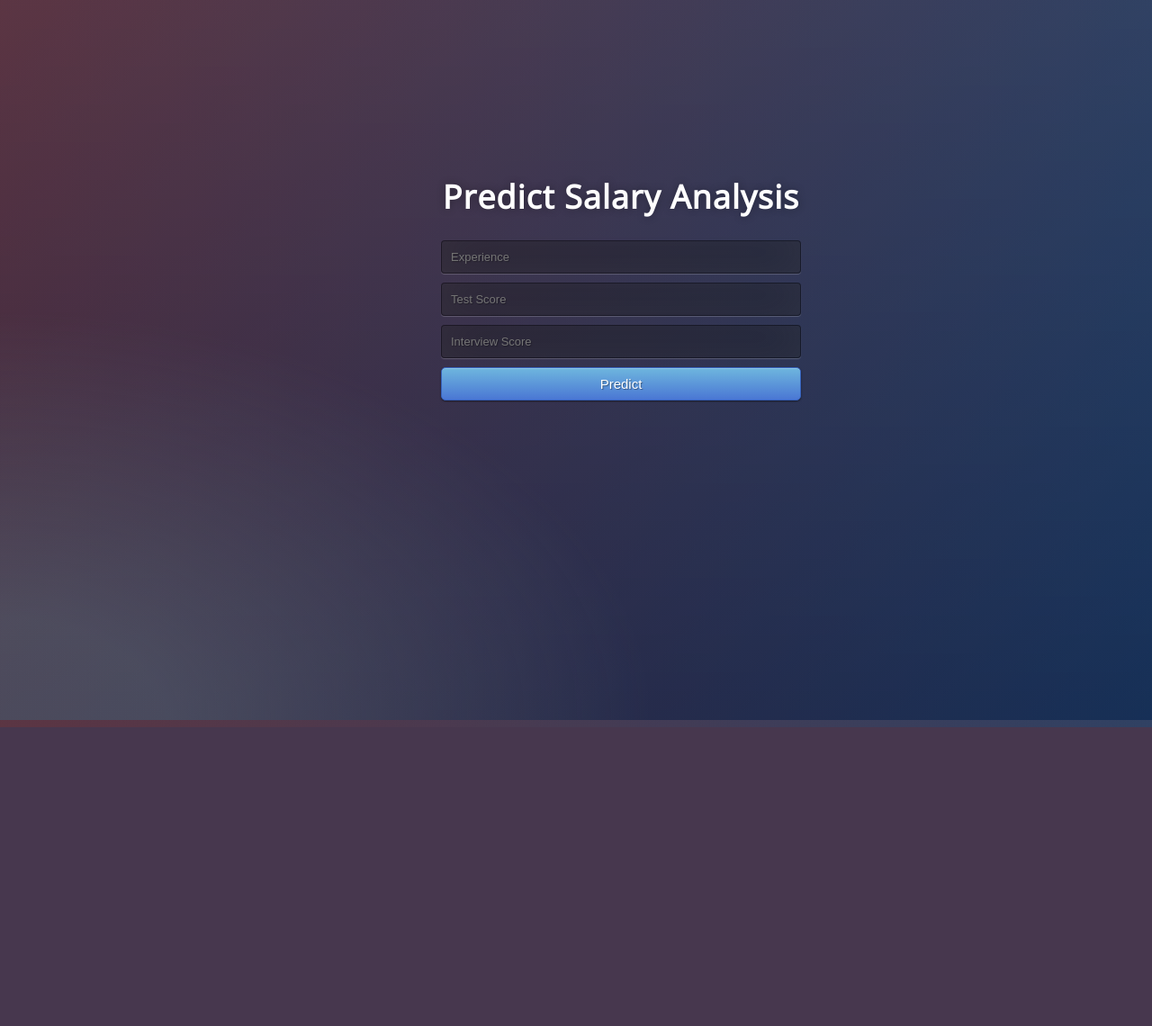
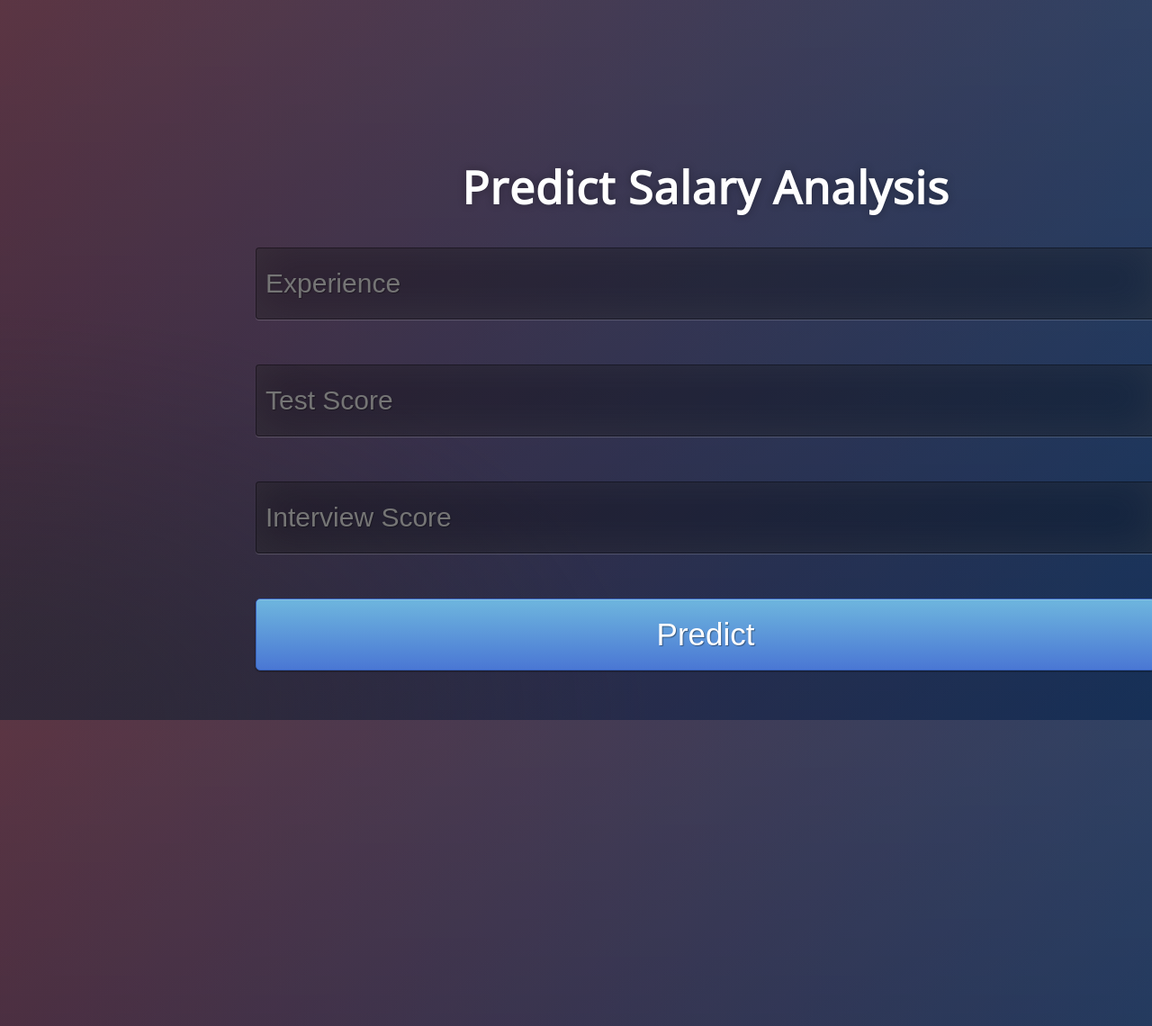
Before and after one commit to Kishanbhadoriya007/salary-model, a Flask app: page / in a window 1280 px wide. Shown: the whole page at 90% size. Before the commit the page ends 808 px from the top, so only its background shows below. Run offline with Flask 3, Linux system fonts and the light colour scheme; parts of the project's set-up code (start-up, migrations or seed data) failed here and were passed over.

Commit message:
front end finally completed

```diff
--- a/templates/index.html
+++ b/templates/index.html
@@ -30,33 +30,37 @@ body {
 	width: 100%;
 	height:100%;
 	font-family: 'Open Sans', sans-serif;
-	background: #092756;
+	background: #020710;
 	color: #fff;
 	font-size: 18px;
 	text-align:center;
 	letter-spacing:1.2px;
-	background: -moz-radial-gradient(0% 100%, ellipse cover, rgba(104,128,138,.4) 10%,rgba(138,114,76,0) 40%),-moz-linear-gradient(top,  rgba(57,173,219,.25) 0%, rgba(42,60,87,.4) 100%), -moz-linear-gradient(-45deg,  #670d10 0%, #092756 100%);
-	background: -webkit-radial-gradient(0% 100%, ellipse cover, rgba(104,128,138,.4) 10%,rgba(138,114,76,0) 40%), -webkit-linear-gradient(top,  rgba(57,173,219,.25) 0%,rgba(42,60,87,.4) 100%), -webkit-linear-gradient(-45deg,  #670d10 0%,#092756 100%);
-	background: -o-radial-gradient(0% 100%, ellipse cover, rgba(104,128,138,.4) 10%,rgba(138,114,76,0) 40%), -o-linear-gradient(top,  rgba(57,173,219,.25) 0%,rgba(42,60,87,.4) 100%), -o-linear-gradient(-45deg,  #670d10 0%,#092756 100%);
-	background: -ms-radial-gradient(0% 100%, ellipse cover, rgba(104,128,138,.4) 10%,rgba(138,114,76,0) 40%), -ms-linear-gradient(top,  rgba(57,173,219,.25) 0%,rgba(42,60,87,.4) 100%), -ms-linear-gradient(-45deg,  #670d10 0%,#092756 100%);
-	background: -webkit-radial-gradient(0% 100%, ellipse cover, rgba(104,128,138,.4) 10%,rgba(138,114,76,0) 40%), linear-gradient(to bottom,  rgba(57,173,219,.25) 0%,rgba(42,60,87,.4) 100%), linear-gradient(135deg,  #670d10 0%,#092756 100%);
+	background: -moz-radial-gradient(0% 100%, ellipse cover, rgba(32, 38, 41, 0.4) 10%,rgba(138,114,76,0) 40%),-moz-linear-gradient(top,  rgba(57,173,219,.25) 0%, rgba(42,60,87,.4) 100%), -moz-linear-gradient(-45deg,  #670d10 0%, #092756 100%);
+	background: -webkit-radial-gradient(0% 100%, ellipse cover, rgba(26, 31, 33, 0.4) 10%,rgba(138,114,76,0) 40%), -webkit-linear-gradient(top,  rgba(57,173,219,.25) 0%,rgba(42,60,87,.4) 100%), -webkit-linear-gradient(-45deg,  #670d10 0%,#092756 100%);
+	background: -o-radial-gradient(0% 100%, ellipse cover, rgba(52, 62, 67, 0.4) 10%,rgba(138,114,76,0) 40%), -o-linear-gradient(top,  rgba(57,173,219,.25) 0%,rgba(42,60,87,.4) 100%), -o-linear-gradient(-45deg,  #670d10 0%,#092756 100%);
+	background: -ms-radial-gradient(0% 100%, ellipse cover, rgba(50, 62, 67, 0.4) 10%,rgba(138,114,76,0) 40%), -ms-linear-gradient(top,  rgba(57,173,219,.25) 0%,rgba(42,60,87,.4) 100%), -ms-linear-gradient(-45deg,  #670d10 0%,#092756 100%);
+	background: -webkit-radial-gradient(0% 100%, ellipse cover, rgba(36, 44, 48, 0.4) 10%,rgba(138,114,76,0) 40%), linear-gradient(to bottom,  rgba(57,173,219,.25) 0%,rgba(42,60,87,.4) 100%), linear-gradient(135deg,  #670d10 0%,#092756 100%);
 	filter: progid:DXImageTransform.Microsoft.gradient( startColorstr='#3E1D6D', endColorstr='#092756',GradientType=1 );
 
 }
 .login {
 	position: absolute;
-	top: 40%;
-	left: 50%;
-	margin: -150px 0 0 -150px;
-	width:400px;
-	height:400px;
+	top: 30%;
+	left: 30%;
+	margin: -100px 0 0 -100px;
+	width:1000px;
+	height:1000px;
 }
 
-.login h1 { color: #fff; text-shadow: 0 0 10px rgba(0,0,0,0.3); letter-spacing:1px; text-align:center; }
+.login h1 { color: #fff; text-shadow: 0 0 10px rgba(0,0,0,0.3); letter-spacing:1px; text-align:center;
+        font-size: 50px;
+}
 
 input {
 	width: 100%;
-	margin-bottom: 10px;
+	height: 80px;
+	margin-bottom: 50px;
+	/* font-size: 35px; */
 	background: rgba(0,0,0,0.3);
 	border: none;
 	outline: none;
@@ -73,7 +77,13 @@ input {
 	-ms-transition: box-shadow .5s ease;
 	transition: box-shadow .5s ease;
 }
-input:focus { box-shadow: inset 0 -5px 45px rgba(100,100,100,0.4), 0 1px 1px rgba(255,255,255,0.2); }
+input:focus { box-shadow: inset 0 -5px 45px rgba(100,100,100,0.4), 0 1px 1px rgba(255,255,255,0.2);
+font-size: 20px;
+}
+button {
+	font-size: 30px;
+	height: 80px;
+}
 </style>
 </head>
 
@@ -83,11 +93,11 @@ input:focus { box-shadow: inset 0 -5px 45px rgba(100,100,100,0.4), 0 1px 1px rgb
 
      <!-- Main Input For Receiving Query to our ML -->
     <form action="{{ url_for('predict')}}"method="post">
-    	<input type="text" name="experience" placeholder="Experience" required="required" />
-        <input type="text" name="test_score" placeholder="Test Score" required="required" />
-		<input type="text" name="interview_score" placeholder="Interview Score" required="required" />
+    	<input style="font-size: 30px" type="text" name="experience" placeholder="Experience" required="required" />
+        <input style="font-size: 30px" type="text" name="test_score" placeholder="Test Score" required="required" />
+		<input style="font-size: 30px" type="text" name="interview_score" placeholder="Interview Score" required="required" />
 
-        <button type="submit" class="btn btn-primary btn-block btn-large">Predict</button>
+        <button style="font-size: 35px" type="submit" class="btn btn-primary btn-block btn-large">Predict</button>
     </form>
 
    <br>
```
